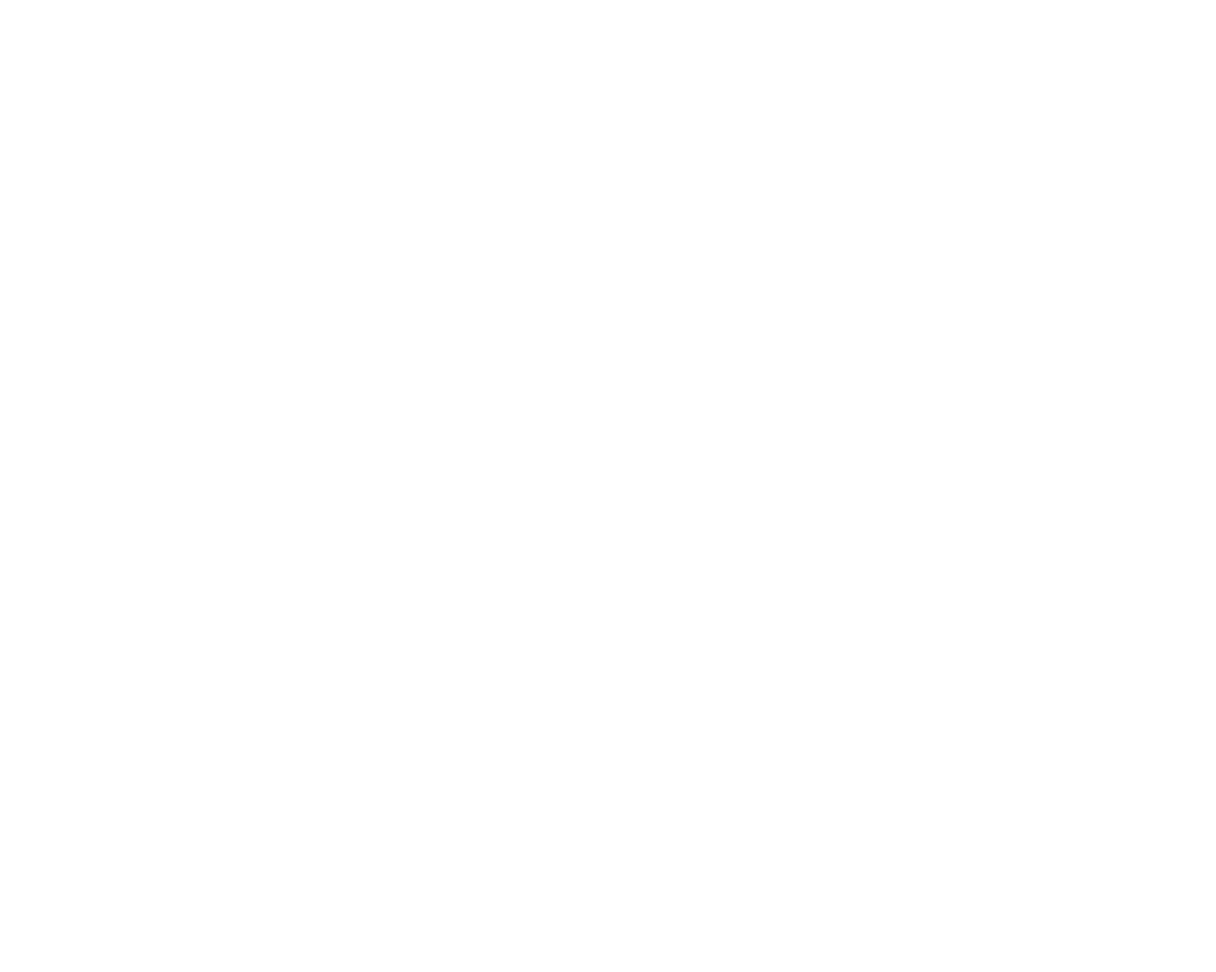
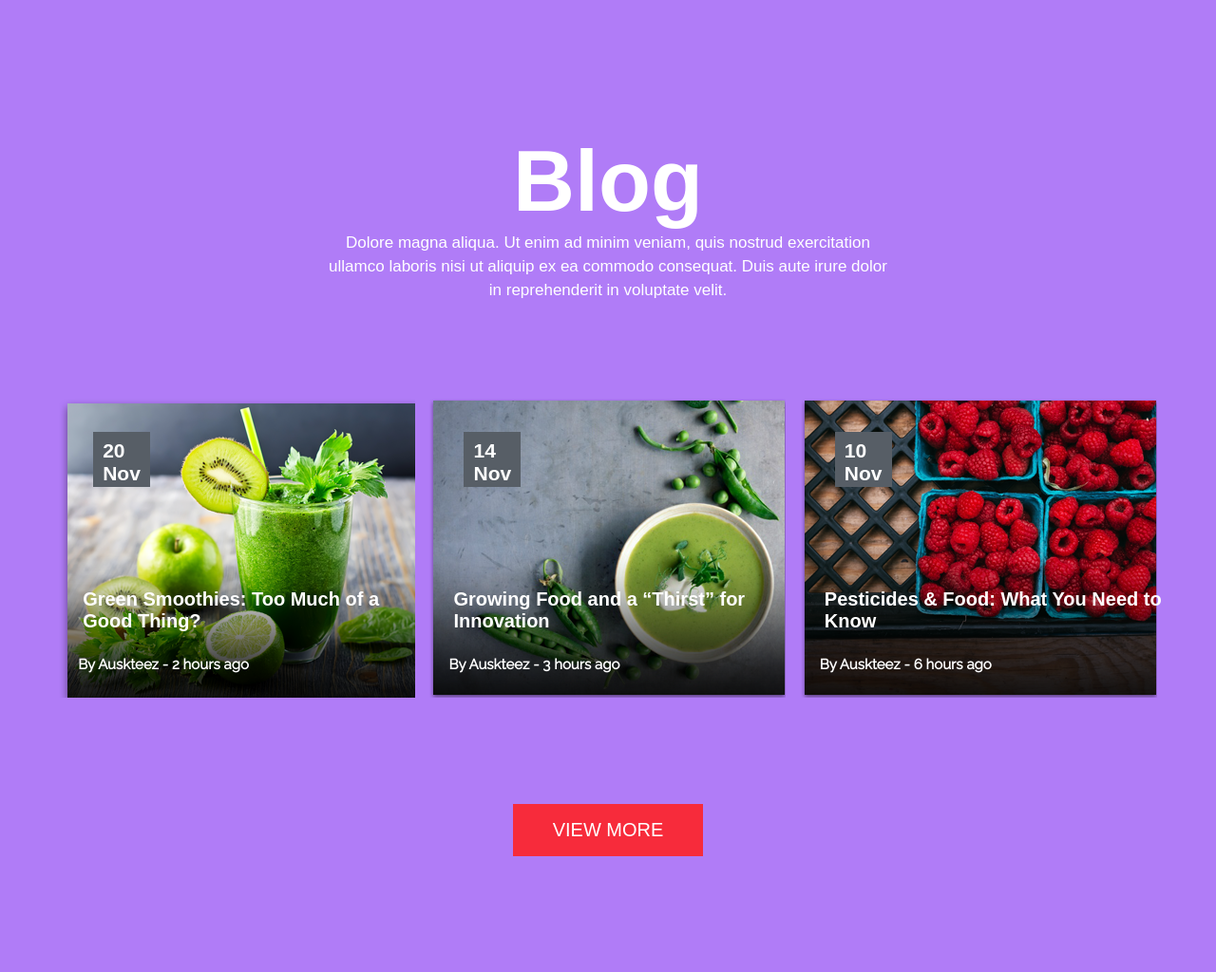
Before and after one commit to juliamilway/hometask, a plain HTML site: page lesson-10/task-01/index.html in a window 1280 px wide. Shown: the whole page at 95% size. Before the commit the page ends 800 px from the top, so only its background shows below. Drawn offline with Linux system fonts and the light colour scheme.

Commit message:
task-01 is done

```diff
--- a/lesson-10/task-01/css/style.css
+++ b/lesson-10/task-01/css/style.css
@@ -1,5 +1,183 @@
+
 * {
     box-sizing: border-box;
     padding: 0;
     margin: 0;
 }
+
+*,
+*::before,
+*::after {
+    box-sizing: border-box;
+}
+
+body {
+    background-color: #b07cf7;
+}
+
+ .wrapper {
+     max-width: 1500px;
+     margin: 0 auto;
+     padding: 40px 0;
+
+ }
+
+ .head-blog {
+     width: 602px;
+     text-align: center;
+     padding: 100px 0 50px 0;
+     margin: 0 auto;
+ }
+
+ .blog-title {
+     font-family: "Raleway Bold", sans-serif;
+     font-size: 90px;
+     font-weight: 700;
+     color: #ffffff;
+ }
+ .head-text {
+    font-family: "Raleway Light", sans-serif;
+    font-size: 17px;
+    line-height: 25px;
+    color: #ffffff;
+
+ }
+
+ .blog-blocks {
+     max-width: 1171px;
+     display: flex;
+     margin: 52px auto;
+     background-size: cover;
+     background-repeat: no-repeat;
+     justify-content: space-around;
+
+ }
+
+ .blog-1 {
+    display: flex;
+    width: 375px;
+    height: 315px;
+    background-image: url(../img/img-1.png);
+    list-style-type: none;
+    position: relative;
+ }
+
+ .date {
+     position: absolute;
+     top: 35px;
+     left: 36px;
+     width: 60px;
+     height: 58px;
+     color: #ffffff;
+     font-family: "Ralawey Heavy", sans-serif;
+     font-size: 21px;
+     font-weight: 700;
+     background-color: #575e66;
+     /* opacity: 0.7; */
+     padding: 8px 10px;
+}
+
+.intro {
+    /* position: absolute; */
+    position: relative;
+    top: 200px;
+    left: 20px;
+    font-family: "Raleway Bold", sans-serif;
+    font-size: 20px;
+    font-weight: 600;
+    color: #ffffff;
+    padding: 0 10px 0 5px;
+    z-index: 1;
+    display: inline-block;
+}
+
+
+/* Made a try to play with CSS positioning & Pseudo elements */
+
+/* .intro::after {
+    content: "";
+    position: absolute;
+    top: -0.25rem;
+    left: -1rem;
+    bottom: -0.25rem;
+    width: calc(100% + .1rem);
+    background:  rgba(0, 0, 0, 0.5);
+    z-index: -1;
+    transform: scaleX(0.075);
+    transform-origin: left;
+    transition: transform 250ms ease-in;
+}
+
+.blog-1:hover .intro::after {
+    transform: scaleX(1);
+} */
+
+.extra-info {
+    position: absolute;
+    left: 20px;
+    bottom: 26px;
+    font-family: "Raleway", sans-serif;
+    font-size: 15px;
+    font-weight: 700;
+    color: #ffffff;
+}
+ .blog-2 {
+    display: flex;
+    width: 375px;
+    height: 315px;
+    background-image: url(../img/img-2.png);
+    list-style-type: none;
+    position: relative;
+ }
+
+ .blog-3 {
+    display: flex;
+    width: 375px;
+    height: 315px;
+    background-image: url(../img/img-3.png);
+    list-style-type: none;
+    position: relative;
+ }
+
+.footer {
+    display: flex;
+    justify-content: center;
+    padding: 60px 0 119px 0;
+    margin: 0 auto;
+}
+.button-option {
+    width: 200px;
+    height: 55px;
+    background-color: #f72b3b;
+    font-family: "Raleway Light Sharp", sans-serif;
+    font-size: 20px;
+    font-weight: 300;
+    color: #ffffff;
+    text-transform: uppercase;
+    border: 0;
+    position: relative;
+    z-index: 1;
+
+}
+
+.intro:hover, .button-option:hover {
+    cursor: pointer;
+}
+
+.button-option::after {
+    content: "";
+    position: absolute;
+    top: 0;
+    left: 0;
+    width: 100%;
+    height: 100%;
+    background-color: rgba(0, 0, 0, 0.5);
+    z-index: -1;
+    transform: scaleX(0);
+    transform-origin: right;
+    transition: transform 200ms ease-in;
+}
+ .button-option:hover::after {
+     transform: scaleX(1);
+     transform-origin: left;
+ }
--- a/lesson-10/task-01/index.html
+++ b/lesson-10/task-01/index.html
@@ -7,10 +7,38 @@
     <meta http-equiv="X-UA-Compatible" content="ie=edge">
     <title>hw-10/task-01</title>
     <link rel="stylesheet" href="./css/style.css">
+    <link href="https://fonts.googleapis.com/css?family=Raleway&display=swap" rel="stylesheet">
 </head>
 
 <body>
-
+    <div class="wrapper">
+        <header class="head-blog">
+            <h1 class="blog-title">Blog</h1>
+            <p class="head-text">Dolore magna aliqua. Ut enim ad minim veniam, quis nostrud exercitation ullamco
+                laboris nisi ut aliquip ex ea commodo consequat.
+                Duis aute irure dolor in reprehenderit in voluptate velit.</p>
+        </header>
+        <main class="blog-blocks">
+            <ul class="blog-1">
+                <li class="date">20<br> Nov</li>
+                <li class="intro">Green Smoothies: Too Much of a Good Thing?</li>
+                <li class="extra-info">By Auskteez - 2 hours ago</li>
+            </ul>
+            <ul class="blog-2">
+                <li class="date">14<br> Nov</li>
+                <li class="intro">Growing Food and a “Thirst” for Innovation</li>
+                <li class="extra-info">By Auskteez - 3 hours ago</li>
+            </ul>
+            <ul class="blog-3">
+                <li class="date">10<br> Nov</li>
+                <li class="intro">Pesticides & Food: What You Need to Know</li>
+                <li class="extra-info">By Auskteez - 6 hours ago</li>
+            </ul>
+        </main>
+        <footer class="footer">
+            <button class="button-option">view more</button>
+        </footer>
+    </div>
 </body>
 
 </html>
```
Also changed, not shown: lesson-10/task-01/img/img-1.png (added), lesson-10/task-01/img/img-2.png (added), lesson-10/task-01/img/img-3.png (added).
